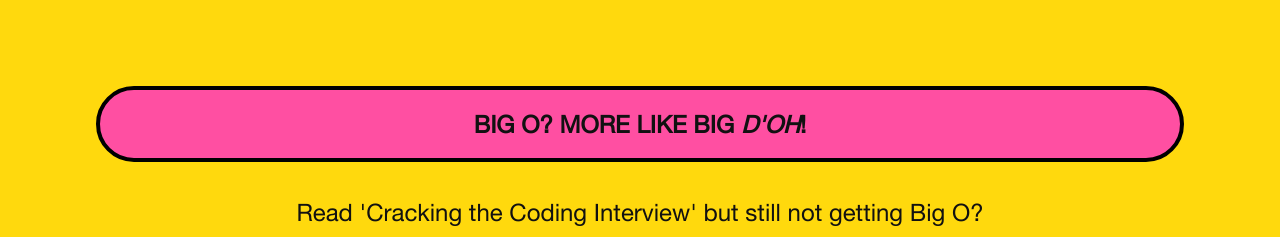
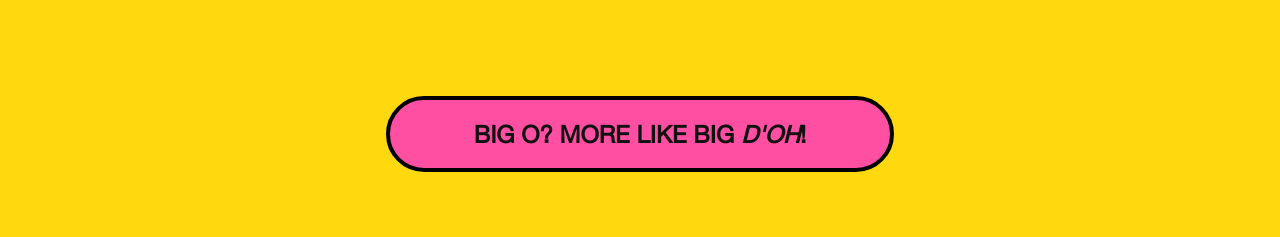
Before and after one commit to bg-write/big-doh, a React (Create React App) app: page / in a window 1280 px wide. Shown: the part 425-662 px from the top of the page. Built offline with nearby package versions, Linux system fonts and the light colour scheme.

Commit message:
CSS update home pill, still needs work

```diff
--- a/src/App.css
+++ b/src/App.css
@@ -253,6 +253,11 @@ footer {
 	background-color: var(--homer);
 }
 
+.pill {
+	margin: auto;
+	width: 95%;
+	padding: 10px;
+}
 /*----------------------- NAVBAR ---------------------------*/
 #nav-container {
 	/* For styling the overall Navbar holding BIG D'OH title and the toggle */
@@ -690,7 +695,14 @@ footer {
 		width: 125px;
 	}
 	#home-intro {
-		padding: 2rem 10rem;
+		/* padding: 2rem 10rem; */
+		padding: 1rem 3rem;
+	}
+	.pill {
+		/* background: red; */
+		margin: auto;
+		width: 50%;
+		padding: 10px;
 	}
 	/*--------- MARQUEE -----------------*/
 	.marquee-content li {
--- a/src/components/Home.jsx
+++ b/src/components/Home.jsx
@@ -40,23 +40,27 @@ function Home() {
 				</div>
 
 				<div id="home-intro" className="center-text">
+					<div className="pill">
 						<p className="border-text">
 							<b>
 								BIG O? <br></br>MORE LIKE BIG <i>D'OH</i>!
 							</b>
 						</p>
+					</div>
+					<div>
 						<p>
 							Read 'Cracking the Coding Interview' but still not getting Big O?
 						</p>
 						<p>
-						<b>Big D'oh: Homer Reads Cracking the Coding Interview</b> is a free
-						study guide for Big O and common algorithms and data structures, in
-						a way even Homer Simpson could get.
+							<b>Big D'oh: Homer Reads Cracking the Coding Interview</b> is a
+							free study guide for Big O and common algorithms and data
+							structures, in a way even Homer Simpson could get.
 						</p>
 						<p>
 							All photos and gifs are taken from General Assembly except when
 							linked to their original sources.
 						</p>
+					</div>
 				</div>
 			</main>
 		</>
```
Lines whose indentation alone changed are shown as unchanged.
